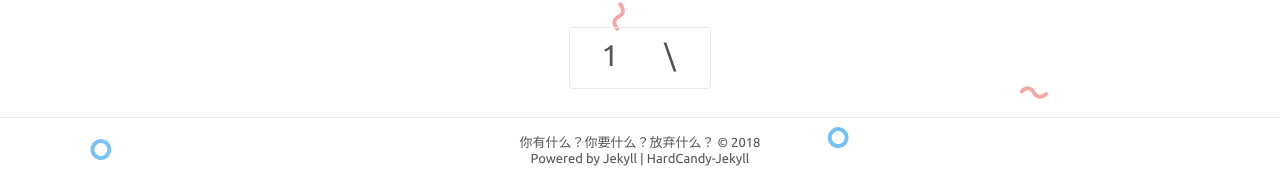
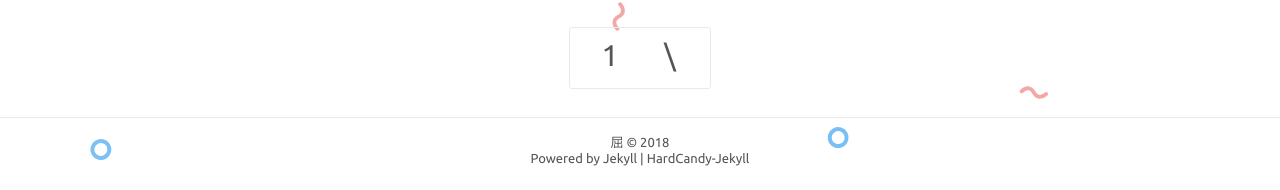
Before and after one commit to LucianQu/LucianQu.github.io, a Jekyll site: the page built from index.html, in a window 1280 px wide. Shown: the part 1455-1645 px from the top of the page. Built offline with Jekyll 4.4.1, drawn with Linux system fonts in a browser that asks for light colours; comment, search, counter and statistics services are not loaded.

Commit message:
Update _config.yml

```diff
--- a/_config.yml
+++ b/_config.yml
@@ -1,8 +1,8 @@
 # Site settings 配置站点
-title: '你有什么？你要什么？放弃什么？'
-description: 'your web description'
-keywords: 'your web keywords, another keywords'
-url: 'https://abc.github.io' # your host
+title: '屈'
+description: '陆'
+keywords: '胜'
+url: 'https://lucianqu.github.io/' # your host
 
 # nav 中文字符空格：&emsp;
 nav: # 最佳体验 六个标签 且最好每个标签不超过4中文字
```
